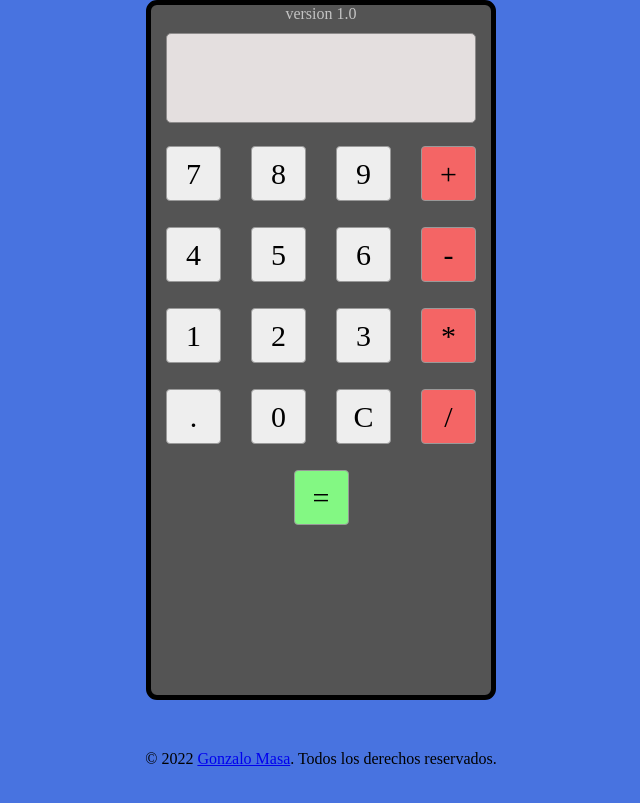
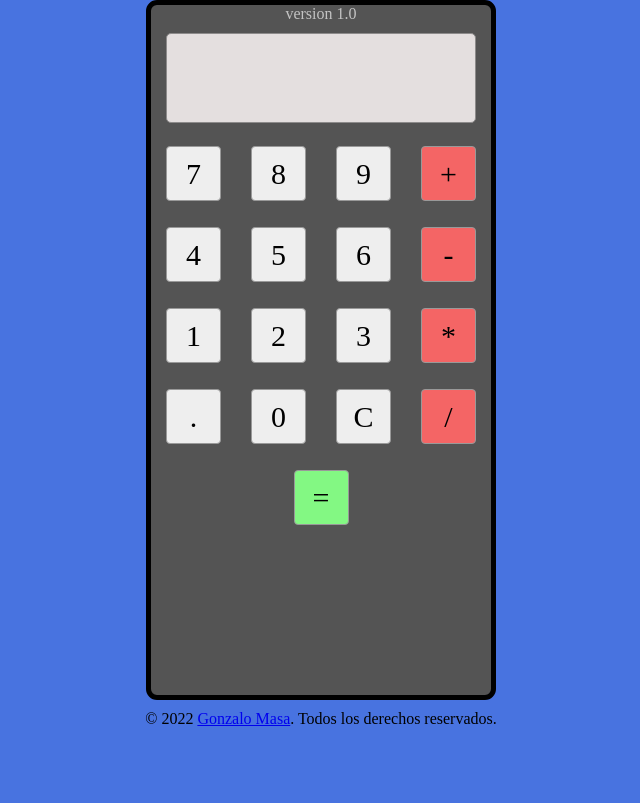
Before and after one commit to gonzalo00913/Project--Three-Project-Calculator, a plain HTML site: page index.html in a window 1280 px wide. Shown: the whole page, without its empty margins (319-959 px from the left). Drawn offline with Linux system fonts and the light colour scheme.

Commit message:
arreglado error de copy

```diff
--- a/index.html
+++ b/index.html
@@ -45,10 +45,10 @@
 
 
     </div>
-    <footer>
-    &copy; 2022 <a href="https://github.com/gonzalo00913">Gonzalo Masa</a>. Todos los derechos
-        reservados.
-    </footer>
+    <footer class="elemento-encima-del-footer">
+        &copy; 2022 <a href="https://github.com/gonzalo00913">Gonzalo Masa</a>. Todos los derechos
+            reservados.
+        </footer>
 
     <script src="calculator.js"></script>
 </body>
--- a/style.css
+++ b/style.css
@@ -61,13 +61,11 @@ body{
 .version{
     color: rgb(195, 195, 195);
 }
-  footer{
-   position: absolute;
-   bottom: 0;
-   left: 0;
-   right: 0;
-   margin: auto;
-   width: 80%;
-   height: 50px;
-   text-align: center;
+
+footer{
+    text-align: center;
+    padding: 10px;
+}
+.elemento-encima-del-footer {
+    margin-bottom: 100px; /* Altura del footer */
   }
```
